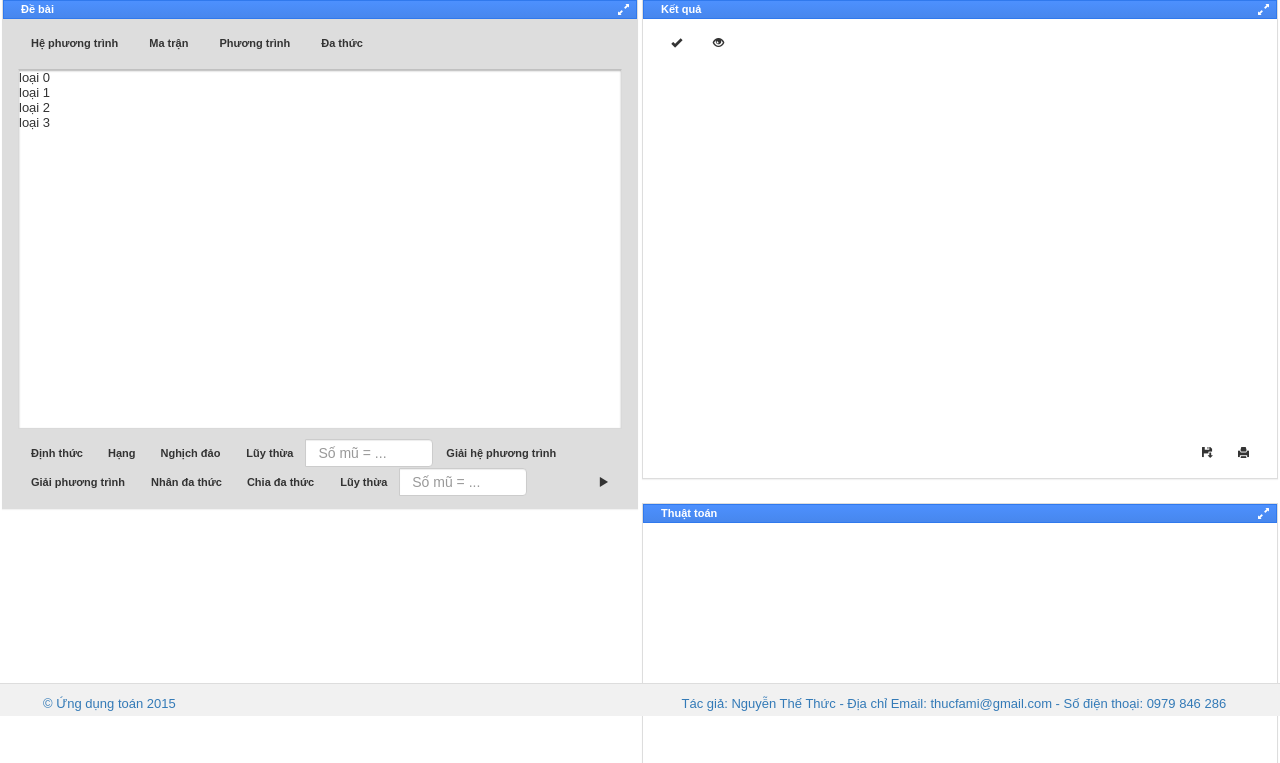
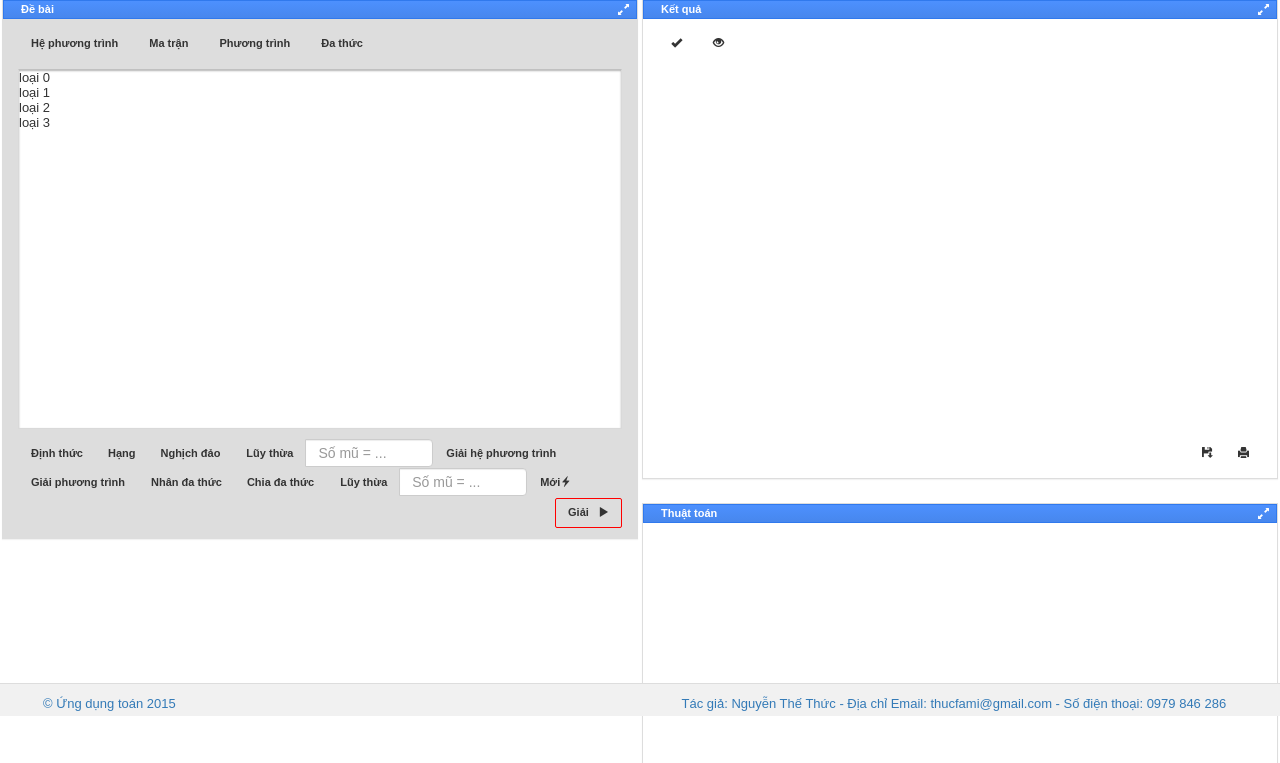
Before and after one commit to thuctoa/ungdungtoanpro, a Yii app: template views/site/design.php in a window 1280 px wide. Shown: the part 84-847 px from the top of the page. Run offline with PHP 8.4 and a stand-in for Yii, Linux system fonts and the light colour scheme; the template is opened without the code that fills it, so the values that code supplies are empty; some libraries are stand-ins or nearby versions.

Commit message:
kêu gọi người dùn click vào nút giải

```diff
--- a/messages/en/app.php
+++ b/messages/en/app.php
@@ -6,6 +6,8 @@
  * and open the template in the editor.
  */
 return [
+    'Mới'=>'New',
+    'Giải'=>'Solve',
     'Kết quả'=>'Result',
     'Lý thuyết'=>'Theory',
     'Thuật toán'=>'Algorithm',
--- a/views/site/design.php
+++ b/views/site/design.php
@@ -24,9 +24,10 @@
                     <button type="button" class="btn btn-default" onclick="chonloaigiai('2')" >
                         <?=Yii::t('app','Phương trình')?>
                     </button>
-                    <button type="button" class="btn btn-default" onclick="chonloaigiai('3')">
+                    <button type="button" class="btn btn-default " onclick="chonloaigiai('3')">
                         <?=Yii::t('app','Đa thức')?>
                     </button>
+
                 </div>
                 <div class="panel-body" id="dau-vao" >
                     <div id="noi-dung-dau-vao">
@@ -46,6 +47,7 @@
                     </div>
                 </div>
                 <div class="btn-toolbar nut-ma-tran" role="toolbar" aria-label="...">
+
                     <div class="chon-loai-0">
                         <div class="btn-group" role="group" aria-label="...">
                             <button type="button" class="btn btn-default ">
@@ -96,9 +98,14 @@
                             <input type="text" class="form-control" placeholder="<?=Yii::t('app','Số mũ')?> = ...">
                         </div><!-- /input-group -->
                     </div>
+                    <div class="btn-group" role="group" aria-label="...">
+                        <button type="button" class="btn btn-default" title="<?=Yii::t('app','Mới')?>">
+                            <?=Yii::t('app','Mới')?><i class="glyphicon glyphicon-flash"></i>
+                        </button>
+                    </div>
                     <div class="btn-group  pull-right" role="group" aria-label="...">
-                        <button type="button" class="btn btn-default ">
-                            <span class="glyphicon glyphicon-play"></span>
+                        <button type="button" class="btn btn-default nut-giai " title="<?=Yii::t('app','Giải')?>">
+                            <?=Yii::t('app','Giải')?> &nbsp <span class="glyphicon glyphicon-play"></span>
                         </button>
                     </div>
                 </div>
--- a/web/css/khungchinh.css
+++ b/web/css/khungchinh.css
@@ -179,3 +179,6 @@ button{
 .btn-default{
     background: transparent !important;
 }
+.nut-giai{
+    border-color: red!important;
+}
```
